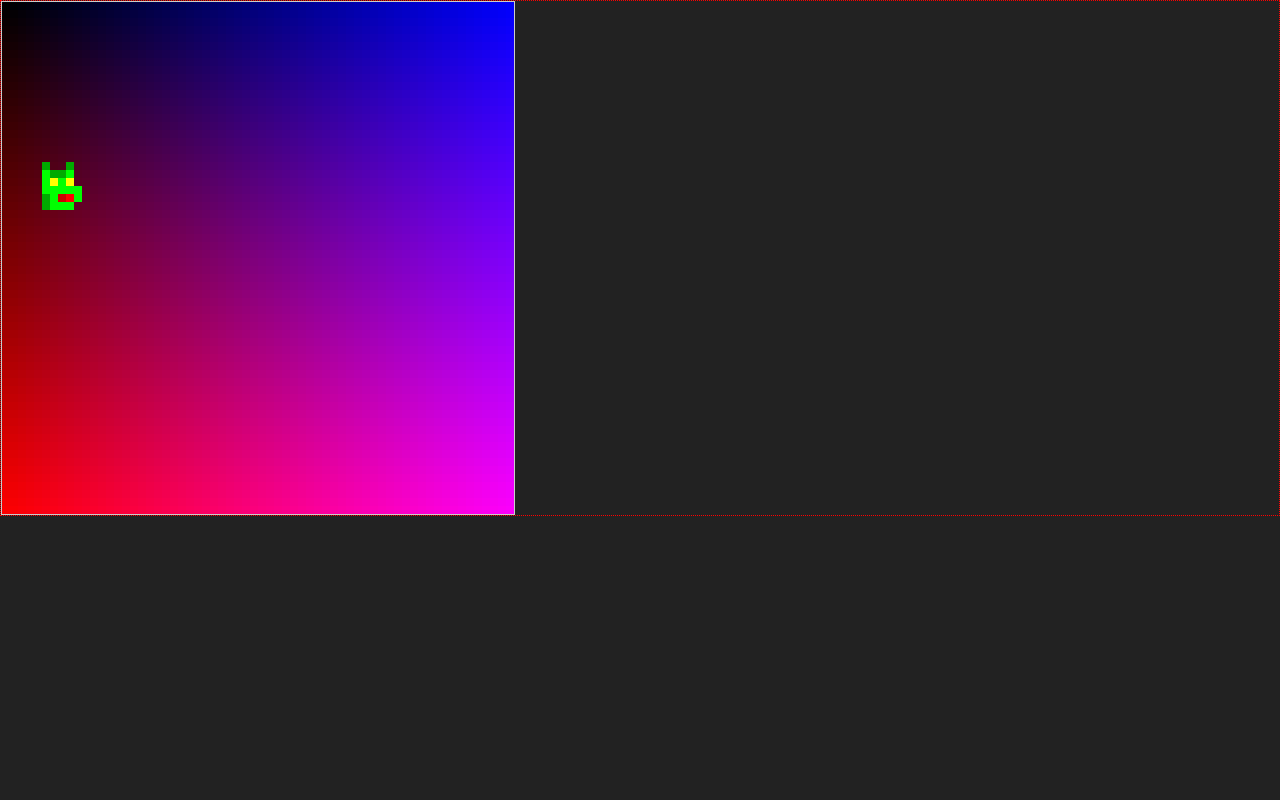
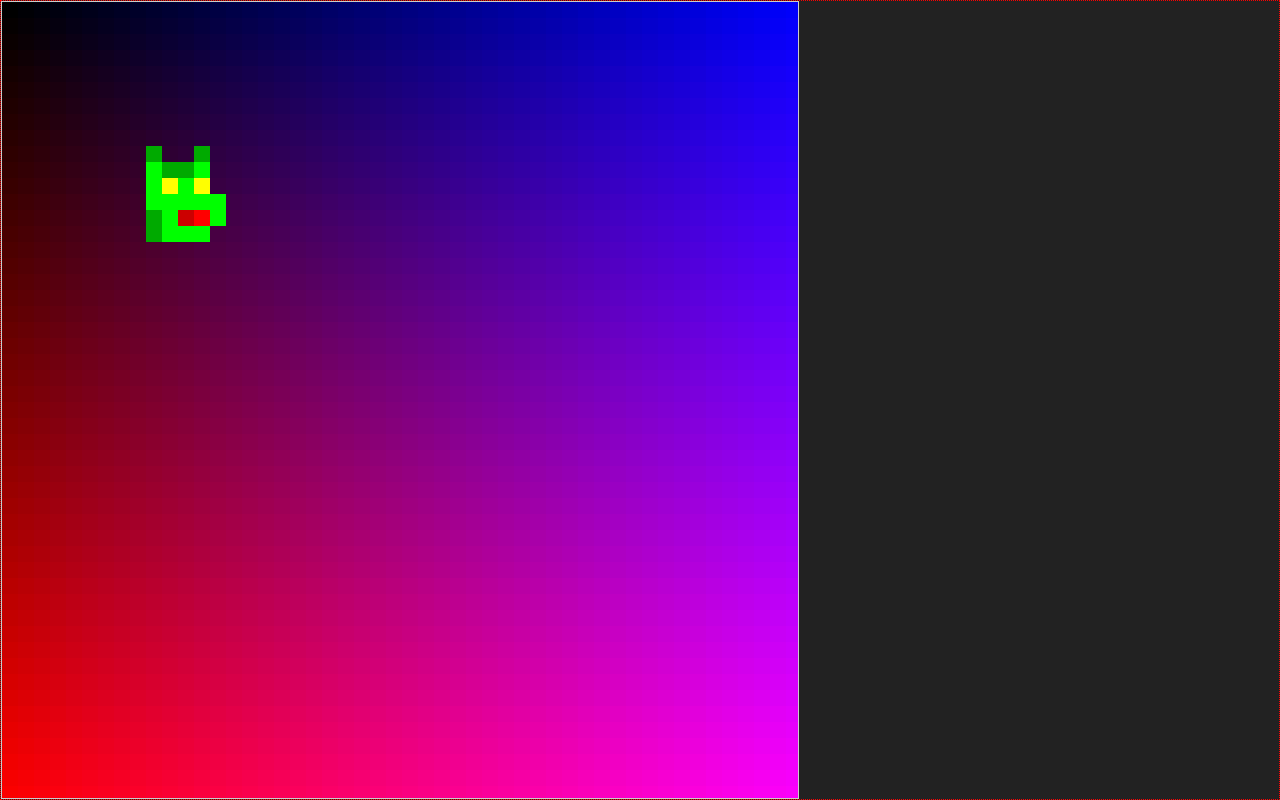
Before and after one commit to shadish/scaling-pixel-canvas, a React (Create React App) app: page / in a window 1280 px wide. Built offline with nearby package versions, Linux system fonts and the light colour scheme.

Commit message:
add user input with arrow keys

```diff
--- /dev/null
+++ b/src/InputControl.js
@@ -0,0 +1,33 @@
+import { getCanvas } from './canvasUtils';
+import canvasConfig from './canvasConfig';
+import { tick } from './runCanvas';
+
+export default class InputControl {
+  constructor() {
+    document.onkeypress = this.handle;
+    let c = getCanvas();
+    // not actually the middle, but approximately.
+    let start = Math.round(c.width / canvasConfig.pixelSize / 2);
+    this.position = { x: start, y: start };
+  }
+
+  handle = evt => {
+    switch (evt.key) {
+      case 'ArrowRight':
+        this.position.x += 1;
+        break;
+      case 'ArrowLeft':
+        this.position.x -= 1;
+        break;
+      case 'ArrowDown':
+        this.position.y += 1;
+        break;
+      case 'ArrowUp':
+        this.position.y -= 1;
+        break;
+      default:
+        break;
+    }
+    tick();
+  };
+}
--- a/src/Viewport.js
+++ b/src/Viewport.js
@@ -1,9 +1,10 @@
 // A model object to retain the stateful information of the canvas.
+import canvasConfig from './canvasConfig';
 
 export default class Viewport {
   constructor(canvas) {
     this.c = canvas;
     this.ctx = this.c.getContext('2d');
-    this.pixel = 8;
+    this.pixel = canvasConfig.pixelSize;
   }
 }
--- /dev/null
+++ b/src/canvasConfig.js
@@ -0,0 +1,4 @@
+export default {
+  canvasSize: 512,
+  pixelSize: 16
+};
--- /dev/null
+++ b/src/canvasUtils.js
@@ -0,0 +1,19 @@
+import canvasConfig from './canvasConfig';
+
+export const getCanvas = () => {
+  return document.getElementById('sprite-canvas');
+};
+
+export const resize = sampleWindow => {
+  let app = document.getElementById('app');
+  let canvas = getCanvas();
+
+  if (sampleWindow) {
+    app.style.height = `${window.innerHeight - 2}px`;
+    canvas.width = `${window.innerHeight - 4}`;
+    canvas.height = `${window.innerHeight - 4}`;
+  } else {
+    canvas.width = canvasConfig.canvasSize;
+    canvas.height = canvas.width;
+  }
+};
--- a/src/index.js
+++ b/src/index.js
@@ -12,6 +12,6 @@ registerServiceWorker();
 setup();
 tick();
 
-window.setInterval(function() {
-  tick();
-}, 1000 / 30);
+// window.setInterval(function() {
+//   tick();
+// }, 1000 / 30);
--- a/src/runCanvas.js
+++ b/src/runCanvas.js
@@ -1,23 +1,21 @@
 import orcSprite from './orcSprite';
 import Viewport from './Viewport';
-
-const DEFAULT_CANVAS_SIZE = 512;
-let viewport;
+import { getCanvas, resize } from './canvasUtils';
+import InputControl from './InputControl';
 
 export const setup = () => {
   let body = document.getElementsByTagName('BODY')[0];
-  viewport = new Viewport(getCanvas());
+
+  window.inputControl = new InputControl();
+  window.viewport = new Viewport(getCanvas());
+
   body.onresize = resize;
-  resize(false);
+  resize(true);
 };
 
 export const tick = () => {
   drawPixels();
 };
-
-function getCanvas() {
-  return document.getElementById('sprite-canvas');
-}
 
 function lerp(a, b, t) {
   let result = (1 - t) * a + t * b;
@@ -42,8 +40,9 @@ function getPixels(pixelSize) {
   return xArray;
 }
 
-function drawSprite(pixels, position) {
+function drawSprite(pixels) {
   let sprite = orcSprite();
+  let position = window.inputControl.position;
 
   for (let x = 0; x < sprite.length; x++) {
     for (let y = 0; y < sprite[x].length; y++) {
@@ -57,41 +56,16 @@ function drawSprite(pixels, position) {
   return pixels;
 }
 
-let time = 0;
+function drawPixels() {
+  window.viewport.pixels = getPixels(window.viewport.pixel);
+  let { pixels, pixel, ctx } = window.viewport;
 
-function drawPixels() {
-  viewport.pixels = getPixels(viewport.pixel);
-  time += 0.05;
-  let middle = viewport.pixels.length / 2 - 4;
-  let sin = Math.sin(time);
-  let animX = Math.round(middle + sin * 25);
+  pixels = drawSprite(pixels);
 
-  let position = { x: animX, y: 20 };
-  viewport.pixels = drawSprite(viewport.pixels, position);
-
-  for (let x = 0; x < viewport.pixels.length; x++) {
-    for (let y = 0; y < viewport.pixels[x].length; y++) {
-      viewport.ctx.fillStyle = viewport.pixels[x][y];
-      viewport.ctx.fillRect(
-        x * viewport.pixel,
-        y * viewport.pixel,
-        viewport.pixel,
-        viewport.pixel
-      );
+  for (let x = 0; x < pixels.length; x++) {
+    for (let y = 0; y < pixels[x].length; y++) {
+      ctx.fillStyle = pixels[x][y];
+      ctx.fillRect(x * pixel, y * pixel, pixel, pixel);
     }
   }
 }
-
-function resize(sampleWindow) {
-  let app = document.getElementById('app');
-  let canvas = getCanvas();
-
-  if (sampleWindow) {
-    app.style.height = `${window.innerHeight - 2}px`;
-    canvas.width = `${window.innerHeight - 4}`;
-    canvas.height = `${window.innerHeight - 4}`;
-  } else {
-    canvas.width = DEFAULT_CANVAS_SIZE;
-    canvas.height = canvas.width;
-  }
-}
```
